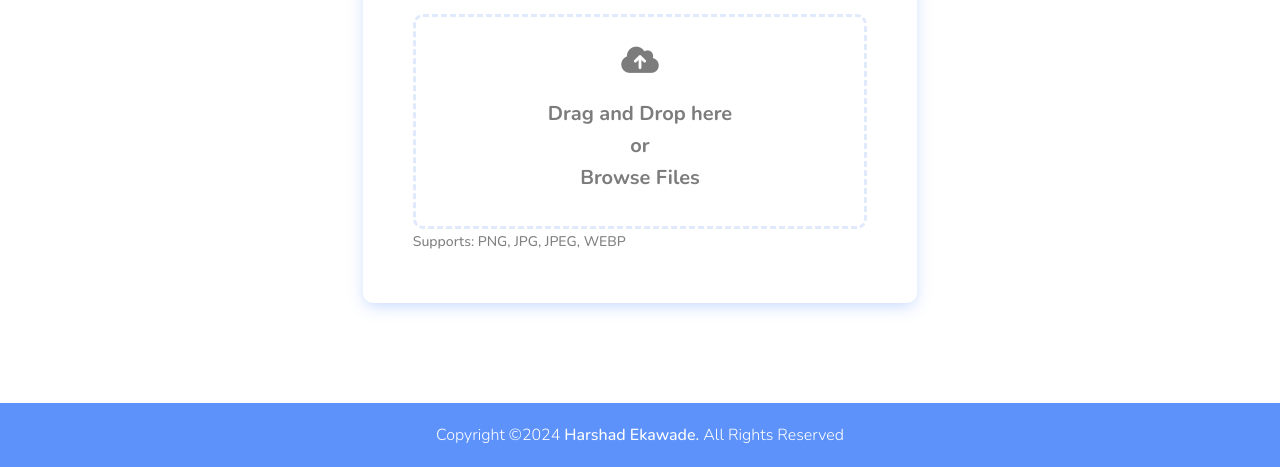
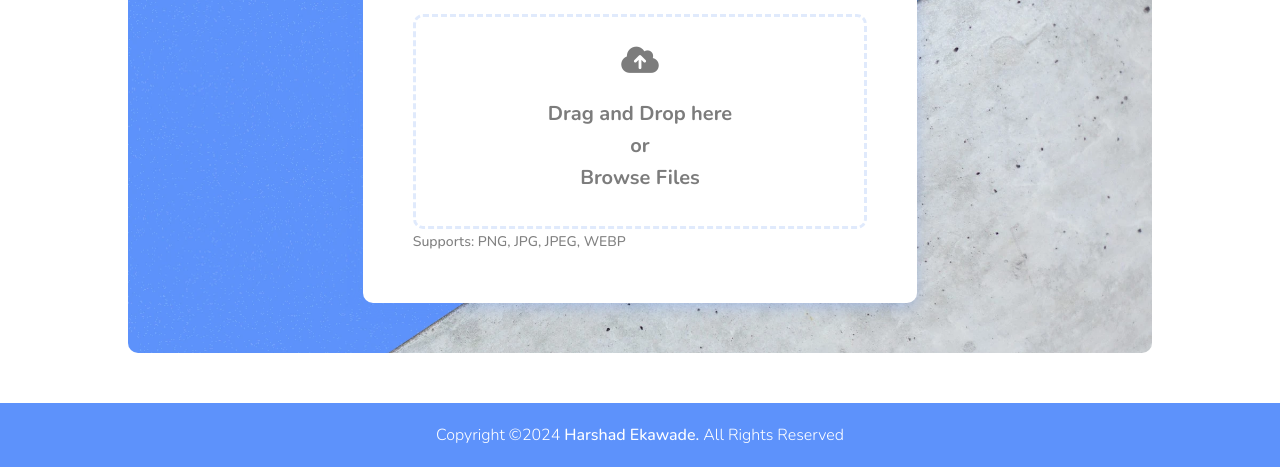
Before and after one commit to harshadekawade/fileconvertor, a plain HTML site: page index.html in a window 1280 px wide. Shown: the part 387-854 px from the top of the page. Drawn offline with Linux system fonts and the light colour scheme.

Commit message:
path issue fixed

```diff
--- a/assets/css/main.css
+++ b/assets/css/main.css
@@ -102,7 +102,7 @@ button.convert {
   padding: 50px;
   display: flex;
   justify-content: center;
-  background: url(assets/images/bg-container.webp);
+  background: url(../images/bg-container.webp);
   background-size: cover;
   border-radius: 10px;
 }
```
